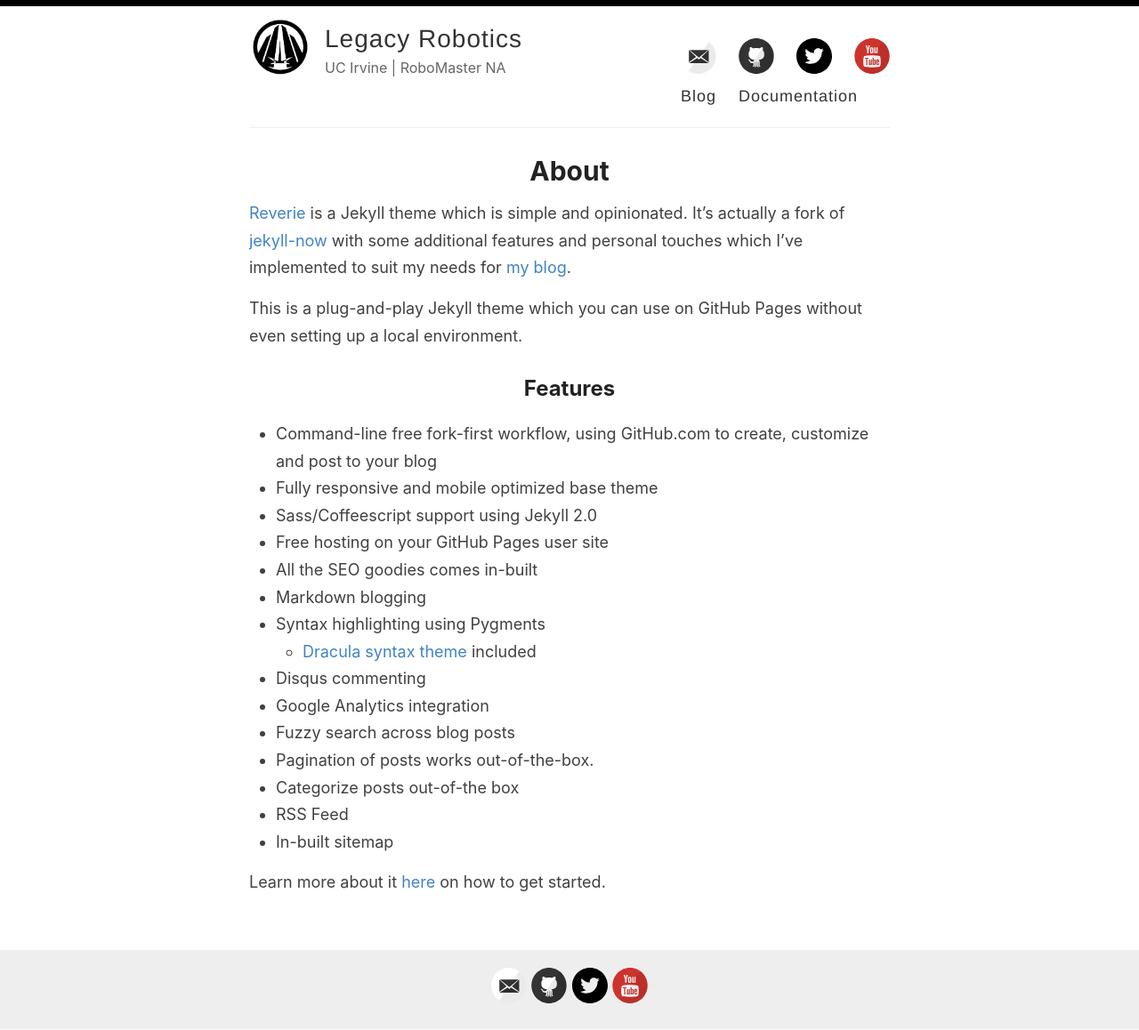
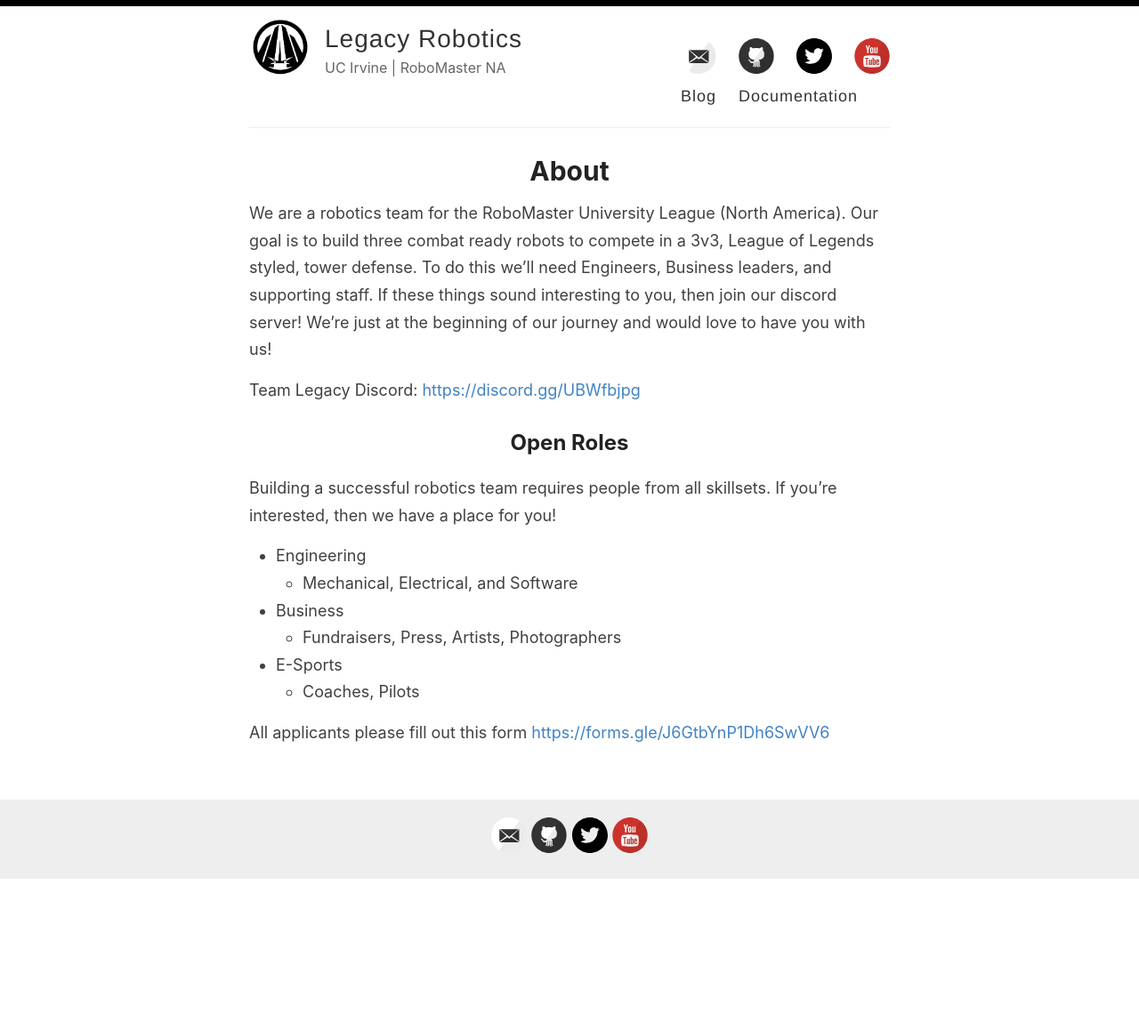
Before and after one commit to LegacyRobots/legacyrobots.github.io, a Jekyll site: the page built from _pages/about.md, in a window 1280 px wide. Shown: the whole page at 89% size. Built offline with Jekyll 4.4.1, drawn with Linux system fonts in a browser that asks for light colours; after the commit the page ends 989 px from its top, so only the background shows below that.

Commit message:
Update about.md

```diff
--- a/_pages/about.md
+++ b/_pages/about.md
@@ -4,26 +4,26 @@
 permalink: /about/
 ---
 
-[Reverie](https://github.com/amitmerchant1990/reverie) is a Jekyll theme which is simple and opinionated. It's actually a fork of [jekyll-now](https://github.com/barryclark/jekyll-now) with some additional features and personal touches which I've implemented to suit my needs for [my blog](https://www.amitmerchant.com).
+We are a robotics team for the RoboMaster University League (North America).
+Our goal is to build three combat ready robots to compete in a 3v3, League of Legends
+styled, tower defense. To do this we’ll need Engineers, Business leaders, and supporting
+staff. If these things sound interesting to you, then join our discord server! We’re
+just at the beginning of our journey and would love to have you with us!
 
-This is a plug-and-play Jekyll theme which you can use on GitHub Pages without even setting up a local environment.
+Team Legacy Discord: [https://discord.gg/UBWfbjpg](https://discord.gg/UBWfbjpg)
 
-## Features
+## Open Roles
 
-- Command-line free fork-first workflow, using GitHub.com to create, customize and post to your blog
-- Fully responsive and mobile optimized base theme
-- Sass/Coffeescript support using Jekyll 2.0
-- Free hosting on your GitHub Pages user site
-- All the SEO goodies comes in-built
-- Markdown blogging
-- Syntax highlighting using Pygments
-    - [Dracula syntax theme](https://draculatheme.com/) included
-- Disqus commenting
-- Google Analytics integration
-- Fuzzy search across blog posts
-- Pagination of posts works out-of-the-box.
-- Categorize posts out-of-the box
-- RSS Feed
-- In-built sitemap
+Building a successful robotics team requires people from all skillsets. If you're interested, then
+we have a place for you!
 
-Learn more about it [here](https://github.com/amitmerchant1990/reverie) on how to get started.
+- Engineering
+    - Mechanical, Electrical, and Software
+
+- Business
+    - Fundraisers, Press, Artists, Photographers
+
+- E-Sports
+    - Coaches, Pilots
+
+All applicants please fill out this form [https://forms.gle/J6GtbYnP1Dh6SwVV6](https://forms.gle/J6GtbYnP1Dh6SwVV6)
```
